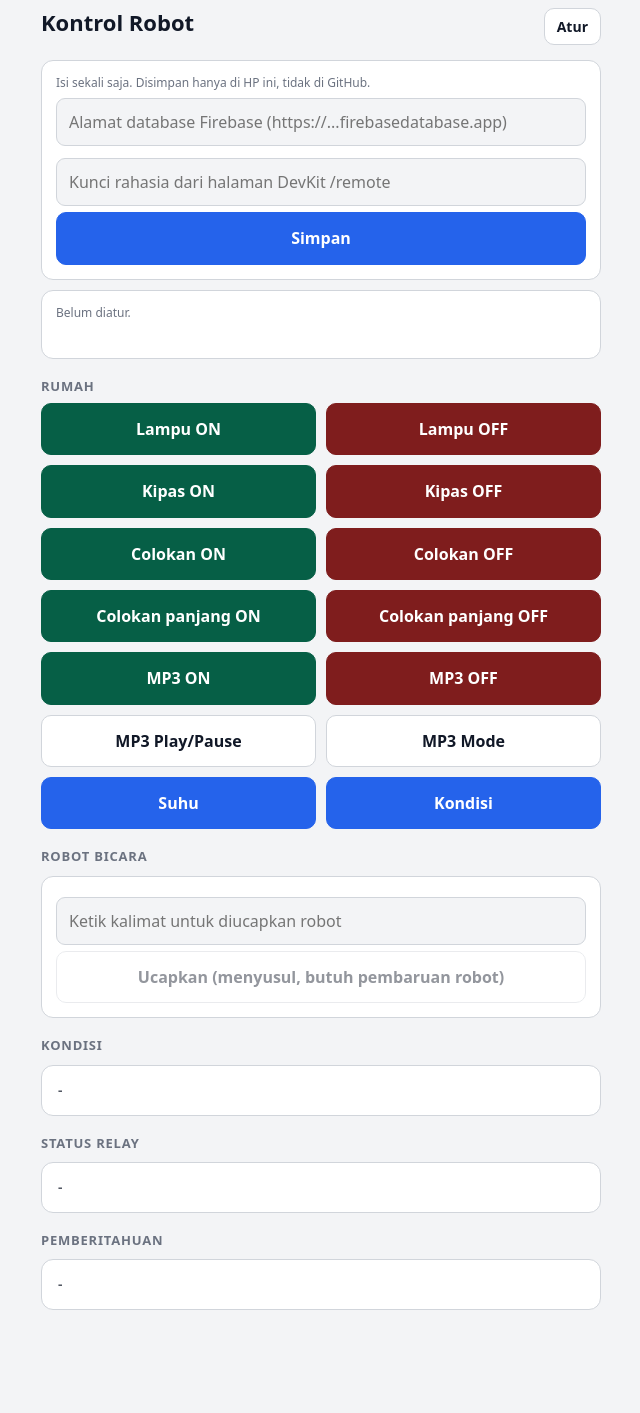
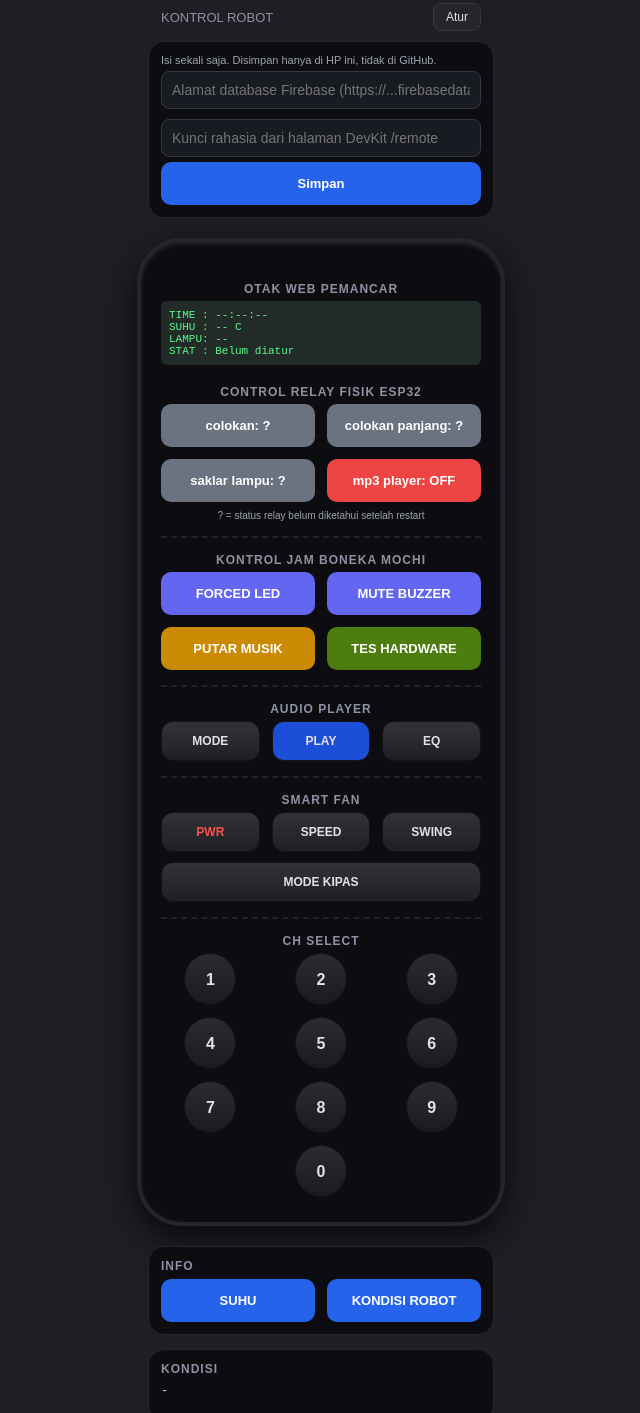
Before and after one commit to luhtu0103/Repoversisatu, a plain HTML site: page docs/index.html in a window 1280 px wide. Shown: the part 13-1426 px from the top of the page, without its empty margins (319-959 px from the left). Before the commit the page ends 1349 px from the top, so only its background shows below. Drawn offline with Linux system fonts and the light colour scheme.

Commit message:
Refactor HTML structure and update styles

```diff
--- a/docs/index.html
+++ b/docs/index.html
@@ -2,87 +2,114 @@
 <html lang="id">
 <head>
 <meta charset="utf-8">
-<meta name="viewport" content="width=device-width,initial-scale=1">
+<meta name="viewport" content="width=device-width, initial-scale=1.0">
 <title>Kontrol Robot</title>
 <style>
-  :root{--bg:#111318;--card:#20232b;--line:#343844;--text:#e7e9ef;--mute:#9ca3af;--blue:#2563eb;--green:#34d399;--red:#f87171;--amber:#fbbf24}
-  @media (prefers-color-scheme: light){:root{--bg:#f3f4f6;--card:#fff;--line:#d1d5db;--text:#111827;--mute:#6b7280}}
-  *{box-sizing:border-box}
-  body{margin:0;padding:16px;background:var(--bg);color:var(--text);font:16px/1.4 system-ui,Arial,sans-serif}
-  .wrap{max-width:560px;margin:auto}
-  h1{font-size:22px;margin:4px 0 12px}
-  h2{font-size:13px;letter-spacing:.06em;text-transform:uppercase;color:var(--mute);margin:18px 0 8px}
-  .card{background:var(--card);border:1px solid var(--line);border-radius:12px;padding:14px;margin:10px 0}
-  .grid{display:grid;grid-template-columns:1fr 1fr;gap:10px}
-  button{font:inherit;font-weight:600;padding:14px 8px;border-radius:10px;border:1px solid var(--line);background:var(--card);color:var(--text);cursor:pointer}
-  button:active{transform:scale(.98)}
-  .on{background:#065f46;border-color:#065f46;color:#fff}
-  .off{background:#7f1d1d;border-color:#7f1d1d;color:#fff}
-  .blue{background:var(--blue);border-color:var(--blue);color:#fff}
-  button:disabled{opacity:.45;cursor:not-allowed}
-  input{width:100%;padding:12px;margin:6px 0;border-radius:9px;border:1px solid var(--line);background:var(--bg);color:var(--text);font:inherit}
-  pre{margin:0;white-space:pre-wrap;overflow-wrap:anywhere;font:14px/1.5 ui-monospace,Menlo,monospace}
-  .small{font-size:12px;color:var(--mute)}
-  .ok{color:var(--green)}.bad{color:var(--red)}.warn{color:var(--amber)}
-  .top{display:flex;justify-content:space-between;align-items:center}
-  .top button{padding:8px 12px;font-size:14px}
-  #msg{min-height:22px}
+  body{font-family:sans-serif;text-align:center;background:#1e1e24;color:#f0f0f5;padding:10px;margin:0;}
+  .remote{max-width:320px;margin:20px auto;background:#0d0d11;padding:25px 20px;border-radius:45px;
+    box-shadow:inset 0 2px 4px rgba(255,255,255,.1),0 12px 35px rgba(0,0,0,.7);border:4px solid #25252b;}
+  h3{margin:15px 0 5px;color:#8e92a3;font-size:12px;letter-spacing:1px;text-transform:uppercase;}
+  .lcd{font-size:11px;font-family:monospace;background:#232b28;color:#5af78e;padding:8px;border-radius:6px;margin-bottom:20px;text-align:left;white-space:pre-wrap;overflow-wrap:anywhere;}
+  .line{border-top:2px dashed #22222b;margin:15px 0;}
+  .grid-3{display:grid;grid-template-columns:repeat(3,1fr);gap:12px;}
+  .grid-2{display:grid;grid-template-columns:repeat(2,1fr);gap:12px;}
+  button{font-family:inherit;cursor:pointer;-webkit-tap-highlight-color:transparent;}
+  .btn-tv{display:block;padding:12px 0;font-size:12px;font-weight:bold;border-radius:12px;
+    background:linear-gradient(180deg,#32323a,#1f1f24);border:1px solid #141417;color:#e1e1e6;width:100%;}
+  .btn-relay{padding:14px 0;font-size:13px;border-radius:10px;color:#fff;font-weight:bold;border:0;width:100%;}
+  .btn-num{background:linear-gradient(180deg,#2b2b33,#1a1a20);border-radius:50%;width:52px;height:52px;line-height:52px;padding:0;font-size:16px;margin:auto;}
+  button:active{transform:scale(.97)}
+  .info{font-size:10px;color:#9ca3af;margin-top:8px;}
+  .panel{max-width:320px;margin:14px auto;background:#0d0d11;border:1px solid #25252b;border-radius:16px;padding:12px;text-align:left;}
+  .panel h3{margin:0 0 6px}
+  pre{margin:0;white-space:pre-wrap;overflow-wrap:anywhere;font:12px/1.5 monospace;color:#d1d5db}
+  .setup{max-width:320px;margin:10px auto;background:#0d0d11;border:1px solid #25252b;border-radius:16px;padding:12px;text-align:left}
+  input{width:100%;box-sizing:border-box;padding:10px;margin:5px 0;border-radius:8px;border:1px solid #343844;background:#181b22;color:#fff;font-size:14px}
+  .top{max-width:320px;margin:6px auto;display:flex;justify-content:space-between;align-items:center}
+  .top button{padding:6px 12px;font-size:12px;border-radius:8px;border:1px solid #343844;background:#25252b;color:#e1e1e6}
+  .ok{color:#34d399}.bad{color:#f87171}.warn{color:#fbbf24}
 </style>
 </head>
 <body>
-<div class="wrap">
-  <div class="top"><h1>Kontrol Robot</h1><button id="btnSet" type="button">Atur</button></div>
+<div class="top"><span style="font-size:13px;color:#8e92a3">KONTROL ROBOT</span><button id="btnSet" type="button">Atur</button></div>
 
-  <div class="card" id="setup" hidden>
-    <div class="small">Isi sekali saja. Disimpan hanya di HP ini, tidak di GitHub.</div>
-    <input id="inUrl" type="url" placeholder="Alamat database Firebase (https://...firebasedatabase.app)" autocomplete="off">
-    <input id="inKey" type="password" placeholder="Kunci rahasia dari halaman DevKit /remote" autocomplete="off">
-    <button class="blue" id="btnSave" type="button" style="width:100%">Simpan</button>
+<div class="setup" id="setup" hidden>
+  <div style="font-size:11px;color:#9ca3af">Isi sekali saja. Disimpan hanya di HP ini, tidak di GitHub.</div>
+  <input id="inUrl" type="url" placeholder="Alamat database Firebase (https://...firebasedatabase.app)" autocomplete="off">
+  <input id="inKey" type="password" placeholder="Kunci rahasia dari halaman DevKit /remote" autocomplete="off">
+  <button class="btn-relay" id="btnSave" type="button" style="background:#2563eb">Simpan</button>
+</div>
+
+<div class="remote">
+  <h3>OTAK WEB PEMANCAR</h3>
+  <div class="lcd" id="lcd">TIME : --:--:--
+SUHU : -- C
+LAMPU: --
+STAT : Belum diatur</div>
+
+  <h3>CONTROL RELAY FISIK ESP32</h3>
+  <div class="grid-2">
+    <button class="btn-relay" id="b_r1" data-cmd="/r1" style="background:#6b7280">colokan: ?</button>
+    <button class="btn-relay" id="b_r2" data-cmd="/r2" style="background:#6b7280">colokan panjang: ?</button>
+    <button class="btn-relay" id="b_r3" data-cmd="/r3" style="background:#6b7280">saklar lampu: ?</button>
+    <button class="btn-relay" id="b_r4" data-cmd="/r4" style="background:#ef4444">mp3 player: OFF</button>
+  </div>
+  <div class="info">? = status relay belum diketahui setelah restart</div>
+
+  <div class="line"></div><h3>KONTROL JAM BONEKA MOCHI</h3>
+  <div class="grid-2">
+    <button class="btn-relay" data-cmd="/mochi_led" style="background:#6366f1">FORCED LED</button>
+    <button class="btn-relay" data-cmd="/mochi_mute" style="background:#6366f1">MUTE BUZZER</button>
+    <button class="btn-relay" data-cmd="/mochi_musik" style="background:#ca8a04">PUTAR MUSIK</button>
+    <button class="btn-relay" data-cmd="/mochi_cek" style="background:#4d7c0f">TES HARDWARE</button>
   </div>
 
-  <div class="card">
-    <div id="conn" class="small">Belum diatur.</div>
-    <div id="msg" class="small"></div>
+  <div class="line"></div><h3>AUDIO PLAYER</h3>
+  <div class="grid-3">
+    <button class="btn-tv" data-cmd="/mp3_mode">MODE</button>
+    <button class="btn-tv" data-cmd="/mp3_play" style="background:#1d4ed8">PLAY</button>
+    <button class="btn-tv" data-cmd="/mp3_eq">EQ</button>
   </div>
 
-  <h2>Rumah</h2>
-  <div class="grid" id="ctl"></div>
+  <div class="line"></div><h3>SMART FAN</h3>
+  <div class="grid-3">
+    <button class="btn-tv" data-cmd="/kipas_pwr" style="color:#ff4d4d">PWR</button>
+    <button class="btn-tv" data-cmd="/kipas_speed">SPEED</button>
+    <button class="btn-tv" data-cmd="/kipas_swing">SWING</button>
+  </div>
+  <button class="btn-tv" data-cmd="/kipas_mode" style="margin-top:10px">MODE KIPAS</button>
 
-  <h2>Robot bicara</h2>
-  <div class="card">
-    <input id="inSay" type="text" placeholder="Ketik kalimat untuk diucapkan robot" disabled>
-    <button type="button" disabled style="width:100%">Ucapkan (menyusul, butuh pembaruan robot)</button>
+  <div class="line"></div><h3>CH SELECT</h3>
+  <div class="grid-3" id="nums"></div>
+</div>
+
+<div class="panel"><h3>Info</h3>
+  <div class="grid-2">
+    <button class="btn-relay" data-cmd="/suhu" style="background:#2563eb">SUHU</button>
+    <button class="btn-relay" data-cmd="/kondisi" style="background:#2563eb">KONDISI ROBOT</button>
   </div>
-
-  <h2>Kondisi</h2>
-  <div class="card"><pre id="kond">-</pre><div class="small" id="age"></div></div>
-  <h2>Status relay</h2>
-  <div class="card"><pre id="stat">-</pre></div>
-  <h2>Pemberitahuan</h2>
-  <div class="card"><pre id="alrt">-</pre></div>
 </div>
+<div class="panel"><h3>Kondisi</h3><pre id="kond">-</pre><div class="info" id="age"></div></div>
+<div class="panel"><h3>Pemberitahuan</h3><pre id="alrt">-</pre></div>
+<div class="panel"><h3>Robot bicara</h3><div class="info">Menyusul (butuh pembaruan robot).</div></div>
 
 <script>
 (function () {
-  var BUTTONS = [
-    ["Lampu ON", "/lampu_on", "on"], ["Lampu OFF", "/lampu_off", "off"],
-    ["Kipas ON", "/kipas_on", "on"], ["Kipas OFF", "/kipas_off", "off"],
-    ["Colokan ON", "/colokan_on", "on"], ["Colokan OFF", "/colokan_off", "off"],
-    ["Colokan panjang ON", "/colokan2_on", "on"], ["Colokan panjang OFF", "/colokan2_off", "off"],
-    ["MP3 ON", "/mp3_on", "on"], ["MP3 OFF", "/mp3_off", "off"],
-    ["MP3 Play/Pause", "/mp3_play", ""], ["MP3 Mode", "/mp3_mode", ""],
-    ["Suhu", "/suhu", "blue"], ["Kondisi", "/kondisi", "blue"]
-  ];
   var mem = {};
   function lsGet(k) { try { return localStorage.getItem(k) || mem[k] || ""; } catch (e) { return mem[k] || ""; } }
   function lsSet(k, v) { mem[k] = v; try { localStorage.setItem(k, v); } catch (e) {} }
   var $ = function (id) { return document.getElementById(id); };
   var base = lsGet("rb_base"), key = lsGet("rb_key");
+  var lcd = { time: "--:--:--", suhu: "--", lampu: "--", stat: "Belum diatur" };
 
   function normBase(u) { u = (u || "").trim(); while (u.charAt(u.length - 1) === "/") u = u.slice(0, -1); return u; }
   function ready() { return base.indexOf("https://") === 0 && key.length >= 24; }
   function url(path) { return base + "/ctrl/" + encodeURIComponent(key) + "/" + path + ".json"; }
-  function say(t, cls) { var m = $("msg"); m.textContent = t; m.className = "small " + (cls || ""); }
+  function drawLcd() {
+    $("lcd").textContent = "TIME : " + lcd.time + "\nSUHU : " + lcd.suhu + " C\nLAMPU: " + lcd.lampu + "\nSTAT : " + lcd.stat;
+  }
+  var lastStatAt = 0;
+  function stat(t) { lcd.stat = t; lastStatAt = Date.now(); drawLcd(); }
 
   async function api(path, method, body) {
     var opt = { method: method || "GET", cache: "no-store" };
@@ -94,56 +121,73 @@
 
   var busy = false;
   async function send(cmd) {
-    if (!ready()) { $("setup").hidden = false; say("Isi pengaturan dulu.", "warn"); return; }
-    if (busy) return;
+    if (!ready()) { $("setup").hidden = false; stat("Isi pengaturan dulu"); return; }
+    if (busy) { stat("Tunggu perintah sebelumnya"); return; }
     busy = true;
     var n = Date.now();
     try {
-      say("Mengirim " + cmd + " ...");
+      stat("Mengirim " + cmd + " ...");
       await api("cmd", "PUT", { c: cmd, n: n });
-      say("Terkirim, menunggu DevKit (maks. 25 detik) ...");
+      stat("Menunggu DevKit (maks. 25 dtk) ...");
       var t0 = Date.now(), got = null;
       while (Date.now() - t0 < 25000) {
         await new Promise(function (r) { setTimeout(r, 1500); });
         var a = await api("ack");
         if (a && a.n === n) { got = a; break; }
       }
-      if (got) say(got.r + (got.t ? "  (" + got.t + ")" : ""), "ok");
-      else say("DevKit belum membalas. Cek apakah DevKit menyala dan tersambung Wi-Fi.", "bad");
+      if (got) stat(got.r);
+      else stat("DevKit belum membalas (mati / Wi-Fi putus?)");
       refresh();
     } catch (e) {
-      say("Gagal: " + e.message + ". Cek alamat database, kunci, dan Rules Firebase.", "bad");
+      stat("Gagal: " + e.message + " (cek alamat, kunci, Rules)");
     } finally { busy = false; }
+  }
+
+  var RELAYS = [["b_r1", "colokan"], ["b_r2", "colokan panjang"], ["b_r3", "saklar lampu"], ["b_r4", "mp3 player"]];
+  function drawRelays(r) {
+    if (!r || r.length < 4) return;
+    RELAYS.forEach(function (it, i) {
+      var c = r.charAt(i), el = $(it[0]);
+      el.textContent = it[1] + ": " + (c === "1" ? "ON" : c === "0" ? "OFF" : "?");
+      el.style.background = c === "1" ? "#10b981" : c === "0" ? "#ef4444" : "#6b7280";
+    });
   }
 
   async function refresh() {
     if (!ready()) return;
     try {
       var s = await api("state");
-      $("conn").textContent = "Tersambung ke database.";
-      $("conn").className = "small ok";
-      if (!s) { $("age").textContent = "DevKit belum pernah mengirim kondisi."; return; }
+      if (!s) { stat("DevKit belum pernah mengirim kondisi"); return; }
+      drawRelays(s.r);
+      if (s.su) lcd.suhu = s.su;
+      if (s.ld) lcd.lampu = s.ld;
       $("kond").textContent = s.k || "-";
-      $("stat").textContent = s.s || "-";
       $("alrt").textContent = s.a || "Tidak ada.";
       if (s.e) {
-        var age = Math.round(Date.now() / 1000 - s.e);
-        var old = age > 120;
-        $("age").textContent = old ? ("DevKit tidak melapor " + Math.round(age / 60) + " menit (mati atau Wi-Fi putus?)") : ("Diperbarui " + (age < 0 ? 0 : age) + " detik lalu");
-        $("age").className = "small " + (old ? "bad" : "");
-      } else { $("age").textContent = "Jam DevKit belum tersedia."; }
+        var d = new Date(s.e * 1000);
+        function p(x) { return (x < 10 ? "0" : "") + x; }
+        lcd.time = p(d.getHours()) + ":" + p(d.getMinutes()) + ":" + p(d.getSeconds());
+        var age = Math.max(0, Math.round(Date.now() / 1000 - s.e)), old = age > 120;
+        $("age").textContent = old ? ("DevKit tidak melapor " + Math.round(age / 60) + " menit (mati atau Wi-Fi putus?)") : ("Diperbarui " + age + " detik lalu");
+        $("age").className = "info " + (old ? "bad" : "");
+        if (!busy && Date.now() - lastStatAt > 8000) lcd.stat = old ? "DevKit tidak melapor" : "Tersambung";
+      }
+      drawLcd();
     } catch (e) {
-      $("conn").textContent = "Gagal membaca database: " + e.message;
-      $("conn").className = "small bad";
+      if (!busy) stat("Gagal membaca database: " + e.message);
     }
   }
 
-  var box = $("ctl");
-  BUTTONS.forEach(function (b) {
-    var el = document.createElement("button");
-    el.type = "button"; el.textContent = b[0]; if (b[2]) el.className = b[2];
-    el.addEventListener("click", function () { send(b[1]); });
-    box.appendChild(el);
+  var nums = $("nums");
+  [1, 2, 3, 4, 5, 6, 7, 8, 9, null, 0].forEach(function (n) {
+    if (n === null) { nums.appendChild(document.createElement("div")); return; }
+    var b = document.createElement("button");
+    b.type = "button"; b.className = "btn-tv btn-num"; b.textContent = n; b.setAttribute("data-cmd", "/ch_" + n);
+    nums.appendChild(b);
+  });
+  document.addEventListener("click", function (ev) {
+    var el = ev.target.closest ? ev.target.closest("[data-cmd]") : null;
+    if (el) send(el.getAttribute("data-cmd"));
   });
 
   $("btnSet").addEventListener("click", function () { $("setup").hidden = !$("setup").hidden; $("inUrl").value = base; $("inKey").value = key; });
@@ -151,10 +195,11 @@
     base = normBase($("inUrl").value); key = $("inKey").value.trim();
     lsSet("rb_base", base); lsSet("rb_key", key);
     $("setup").hidden = true;
-    if (!ready()) say("Alamat harus diawali https:// dan kunci minimal 24 karakter.", "bad"); else { say("Tersimpan."); refresh(); }
+    if (!ready()) stat("Alamat harus https:// dan kunci min. 24 karakter"); else { stat("Tersimpan"); refresh(); }
   });
 
-  if (!ready()) { $("setup").hidden = false; $("conn").textContent = "Belum diatur."; }
+  if (!ready()) { $("setup").hidden = false; }
+  drawLcd();
   refresh();
   setInterval(refresh, 5000);
 })();
```
